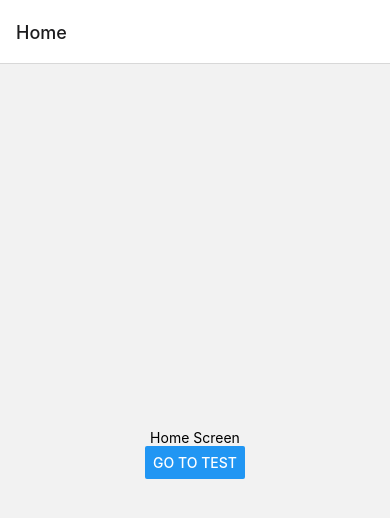
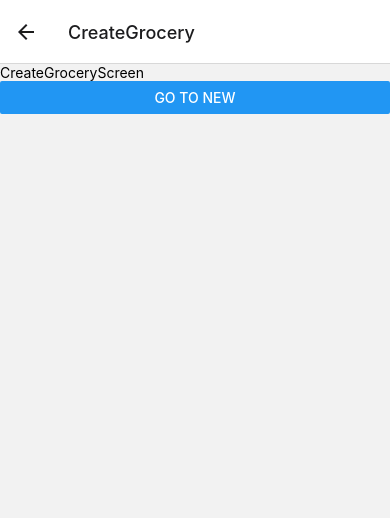
Before and after one commit to echoOIsuru/SE4010-CTSE-ReactJS, a React Native app in the folder MealMagic/: screen /CreateGrocery in a window 390 px wide. Shown: the top 518 px of the page. Built offline with nearby package versions, Linux system fonts and the light colour scheme.

Commit message:
initial commit

```diff
--- a/MealMagic/navigation/AppNavigator.js
+++ b/MealMagic/navigation/AppNavigator.js
@@ -3,6 +3,11 @@ import { NavigationContainer } from '@react-navigation/native';
 import { createNativeStackNavigator } from '@react-navigation/native-stack';
 import HomeScreen from '../screens/HomeScreen';
 import TestScreen from '../screens/TestScreen';
+import GroceryHomeScreen from '../screens/IT20218058/GroceryHomeScreen';
+import CreateGroceryScreen from '../screens/IT20218058/CreateGroceryScreen';
+import ViewGroceryScreen from '../screens/IT20218058/ViewGroceryScreen';
+import EditGroceryScreen from '../screens/IT20218058/EditGroceryScreen';
+import SuggessionsScreen from '../screens/IT20218058/SuggessionsScreen';
 
 const Stack = createNativeStackNavigator();
 
@@ -12,6 +17,13 @@ export default function AppNavigator() {
             <Stack.Navigator>
                 <Stack.Screen name="Home" component={HomeScreen} />
                 <Stack.Screen name="Test" component={TestScreen} />
+
+                {/* IT20218058 - Grocery Planning */}
+                <Stack.Screen name="GroceryHome" component={GroceryHomeScreen} />
+                <Stack.Screen name="CreateGrocery" component={CreateGroceryScreen} />
+                <Stack.Screen name="ViewGrocery" component={ViewGroceryScreen} />
+                <Stack.Screen name="EditGrocery" component={EditGroceryScreen} />
+                <Stack.Screen name="Suggessions" component={SuggessionsScreen} />
             </Stack.Navigator>
         </NavigationContainer>
     )
--- a/MealMagic/package.json
+++ b/MealMagic/package.json
@@ -11,10 +11,11 @@
   "dependencies": {
     "@react-navigation/native": "^6.1.6",
     "@react-navigation/native-stack": "^6.9.12",
-    "expo": "~48.0.6",
+    "expo": "^48.0.9",
     "expo-status-bar": "~1.4.4",
     "react": "18.2.0",
     "react-native": "0.71.3",
+    "react-native-cli": "^2.0.1",
     "react-native-safe-area-context": "4.5.0",
     "react-native-screens": "~3.20.0"
   },
--- a/MealMagic/screens/HomeScreen.js
+++ b/MealMagic/screens/HomeScreen.js
@@ -7,7 +7,7 @@ export default function HomeScreen({ navigation }) {
             <Text>Home Screen</Text>
             <Button
                 title="Go to Test"
-                onPress={() => navigation.navigate('Test')}
+                onPress={() => navigation.navigate('GroceryHome')}
             />
         </View>
     )
--- /dev/null
+++ b/MealMagic/screens/IT20218058/CreateGroceryScreen.js
@@ -0,0 +1,16 @@
+import React from 'react'
+import { View, Button, Text } from 'react-native'
+
+export default function CreateGroceryScreen({ navigation }) {
+  return (
+    <View>
+        <Text>CreateGroceryScreen</Text>
+
+        <Button
+            title="Go to new"
+            onPress={() => navigation.navigate('Suggessions')}
+        />
+
+    </View>
+    )
+}
--- /dev/null
+++ b/MealMagic/screens/IT20218058/EditGroceryScreen.js
@@ -0,0 +1,16 @@
+import React from 'react'
+import { View, Button, Text } from 'react-native'
+
+export default function EditGroceryScreen({ navigation }) {
+  return (
+    <View>
+        <Text>EditGroceryScreen</Text>
+
+        <Button
+            title="Go to new"
+            onPress={() => navigation.navigate('GroceryHome')}
+        />
+
+    </View>
+    )
+}
--- /dev/null
+++ b/MealMagic/screens/IT20218058/GroceryHomeScreen.js
@@ -0,0 +1,16 @@
+import React from 'react'
+import { View, Button, Text } from 'react-native'
+
+export default function GroceryHomeScreen({ navigation }) {
+  return (
+    <View>
+        <Text>GroceryHomeScreen</Text>
+
+        <Button
+            title="Go to new"
+            onPress={() => navigation.navigate('CreateGrocery')}
+        />
+
+    </View>
+  )
+}
--- /dev/null
+++ b/MealMagic/screens/IT20218058/SuggessionsScreen.js
@@ -0,0 +1,16 @@
+import React from 'react'
+import { View, Button, Text } from 'react-native'
+
+export default function SuggessionsScreen({ navigation }) {
+  return (
+    <View>
+        <Text>SuggessionsScreen</Text>
+
+        <Button
+            title="Go to new"
+            onPress={() => navigation.navigate('GroceryHome')}
+        />
+
+    </View>
+    )
+}
--- /dev/null
+++ b/MealMagic/screens/IT20218058/ViewGroceryScreen.js
@@ -0,0 +1,16 @@
+import React from 'react'
+import { View, Button, Text } from 'react-native'
+
+export default function ViewGroceryScreen({ navigation }) {
+  return (
+    <View>
+        <Text>ViewGroceryScreen</Text>
+
+        <Button
+            title="Go to new"
+            onPress={() => navigation.navigate('GroceryHome')}
+        />
+
+    </View>
+    )
+}
```
Also changed, not shown: 1 other file (tests, documents, lock files or other folders).
